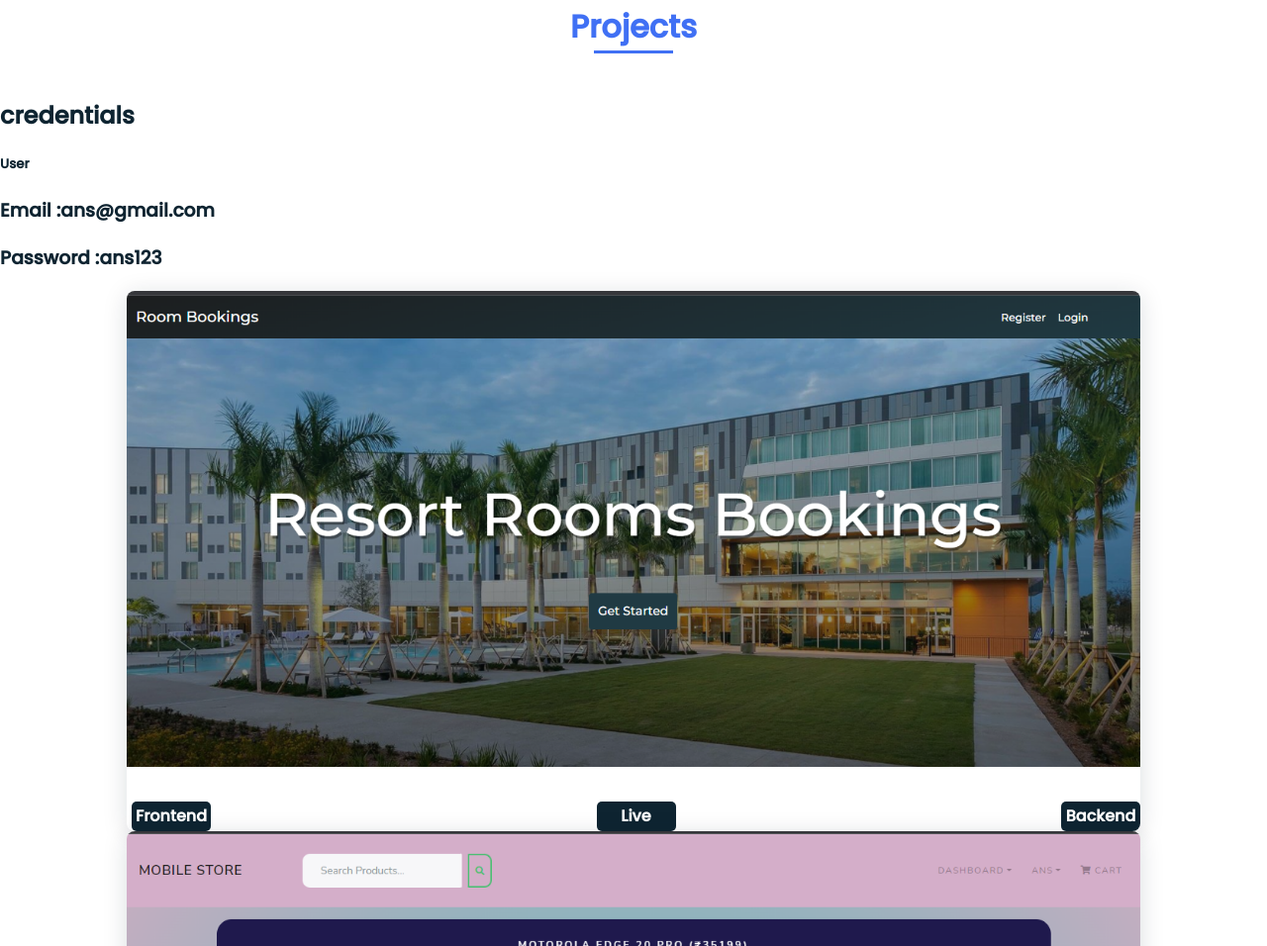
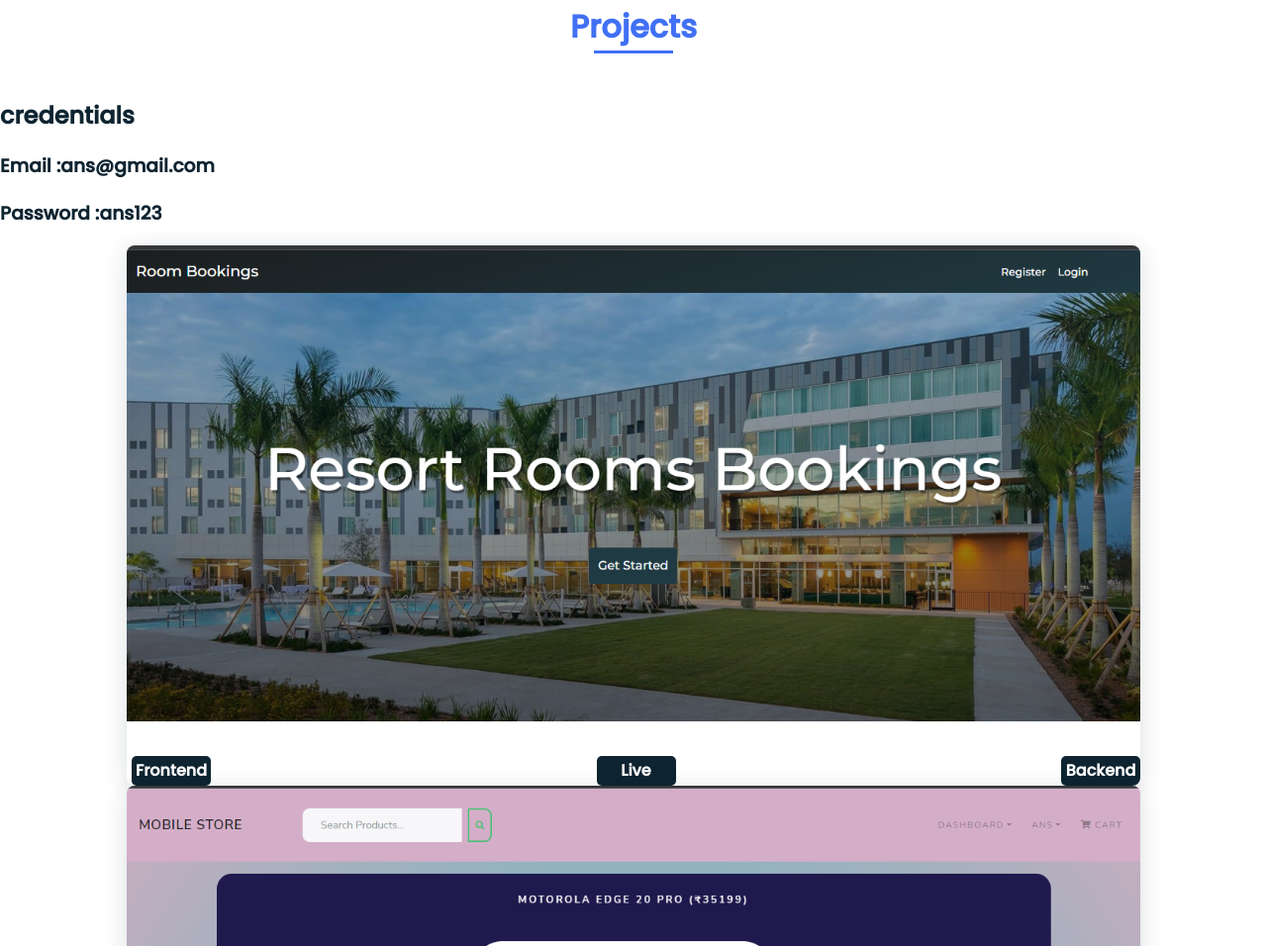
Before and after one commit to ansary29/Portfolioup, a plain HTML site: page index.html in a window 1280 px wide. Shown: the part 2380-3336 px from the top of the page at 99% size. Drawn offline with nearby package versions, Linux system fonts and the light colour scheme; a web font is replaced by a local one.

Commit message:
Update index.html

```diff
--- a/index.html
+++ b/index.html
@@ -186,7 +186,7 @@
             <h2>credentials</h2>
             <div class='cred'>
             <div class="credential">
-            <h5>User</h5>
+
             <h3>Email :<span>ans@gmail.com</span></h3>
             <h3>Password :<span>ans123</span></h3>
 
```
